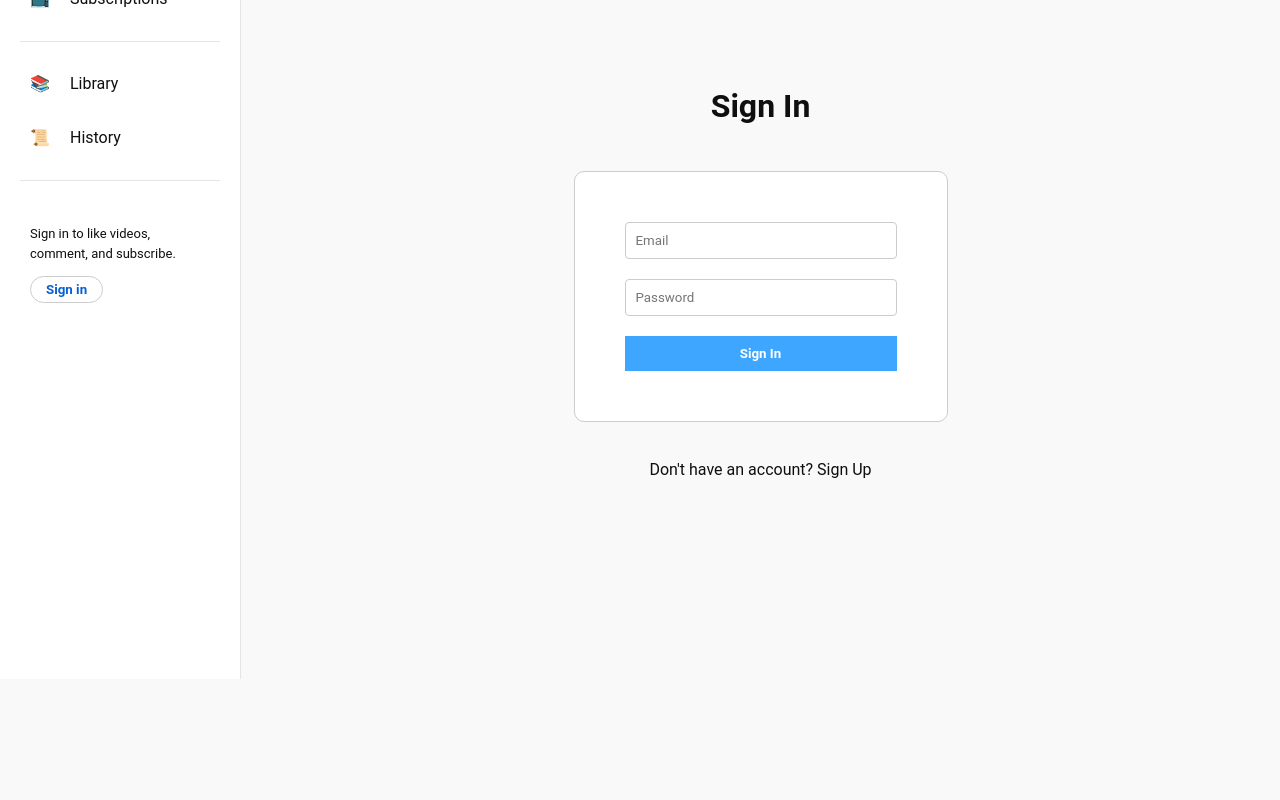
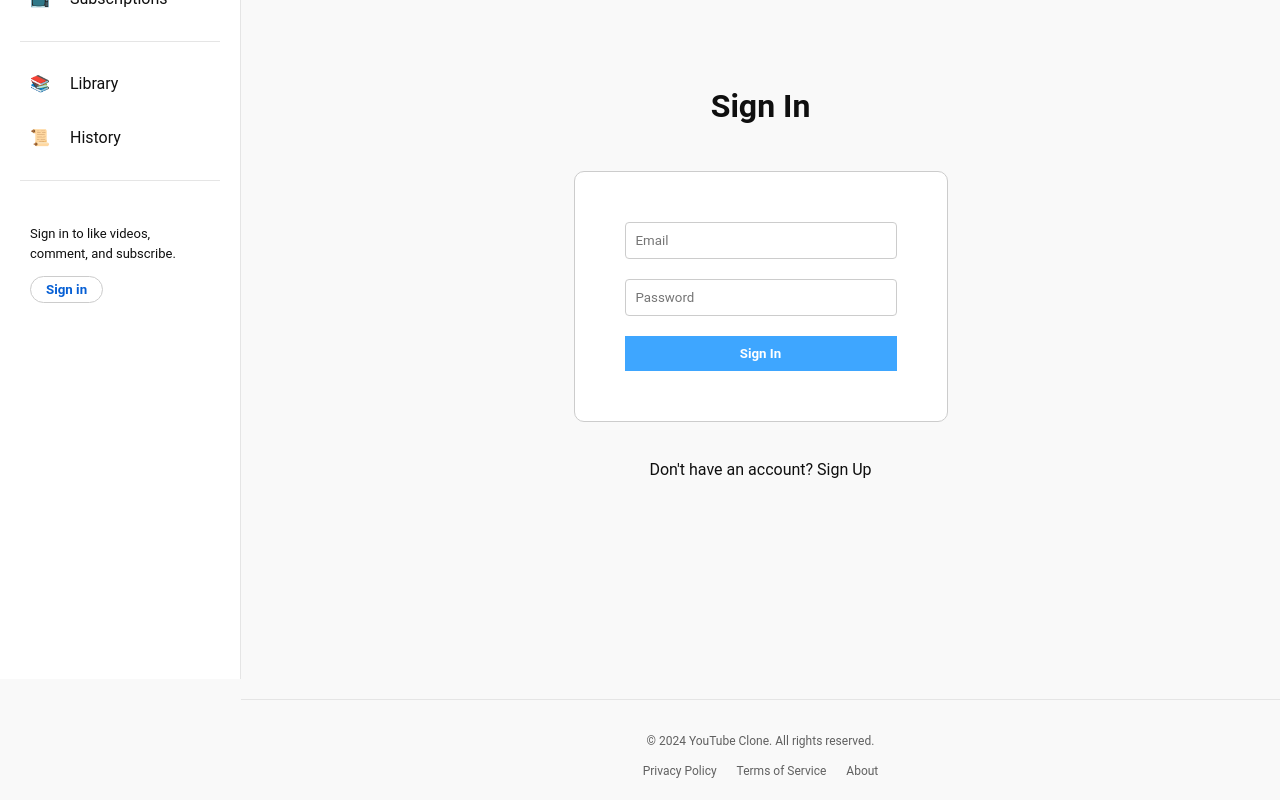
Before and after one commit to kashish7031/Youtube_Clone, a React (Vite) app in the folder frontend/: page /login in a window 1280 px wide. Shown: the part 208-1008 px from the top of the page. Before the commit the page ends 907 px from the top, so only its background shows below. Built offline with nearby package versions, Linux system fonts and the light colour scheme.

Commit message:
Implemented site-wide Footer component

```diff
--- a/frontend/src/App.jsx
+++ b/frontend/src/App.jsx
@@ -1,7 +1,8 @@
 import React, { useState } from 'react';
 import { BrowserRouter, Routes, Route } from 'react-router-dom';
 import Navbar from './components/Navbar';
-import Sidebar from './components/Sidebar'; // Ensure this path is correct
+import Sidebar from './components/Sidebar';
+import Footer from './components/Footer'; // <--- IMPORT THIS
 import Home from './pages/Home';
 import VideoPage from './pages/VideoPage';
 import Login from './pages/Login';
@@ -9,22 +10,18 @@ import Register from './pages/Register';
 import Channel from './pages/Channel';
 
 function App() {
-  // STATE: Controls if sidebar is visible (true) or hidden (false)
   const [menuOpen, setMenuOpen] = useState(true);
 
   return (
     <BrowserRouter>
-      {/* 1. Navbar gets the state setter to toggle the menu */}
       <Navbar menuOpen={menuOpen} setMenuOpen={setMenuOpen} />
 
-      {/* Main Layout Container */}
-      <div style={{ display: 'flex' }}>
-
-        {/* 2. Sidebar gets the state to decide if it shows up */}
+      <div style={{ display: 'flex', minHeight: '100vh' }}>
         <Sidebar menuOpen={menuOpen} />
 
-        {/* 3. Main Content Area */}
-        <div style={{ flex: 7, padding: '20px', backgroundColor: '#f9f9f9', minHeight: '100vh' }}>
+        {/* Make content area a flex column so footer sits at bottom */}
+        <div style={{ flex: 7, display: 'flex', flexDirection: 'column', backgroundColor: '#f9f9f9' }}>
+            <div style={{ padding: '20px', flex: 1 }}>
                 <Routes>
                     <Route path="/" element={<Home />} />
                     <Route path="/login" element={<Login />} />
@@ -34,6 +31,10 @@ function App() {
                 </Routes>
             </div>
 
+            {/* ADD FOOTER HERE */}
+            <Footer />
+        </div>
+
       </div>
     </BrowserRouter>
   );
--- /dev/null
+++ b/frontend/src/components/Footer.jsx
@@ -0,0 +1,23 @@
+import React from 'react';
+
+const Footer = () => {
+  return (
+    <div style={{
+        textAlign: 'center',
+        padding: '20px',
+        marginTop: 'auto', // Pushes to bottom
+        borderTop: '1px solid #e5e5e5',
+        color: '#606060',
+        fontSize: '12px'
+    }}>
+      <p>&copy; 2024 YouTube Clone. All rights reserved.</p>
+      <div style={{ display: 'flex', justifyContent: 'center', gap: '20px', marginTop: '5px' }}>
+        <span>Privacy Policy</span>
+        <span>Terms of Service</span>
+        <span>About</span>
+      </div>
+    </div>
+  );
+};
+
+export default Footer;
```
Lines whose indentation alone changed are shown as unchanged.
